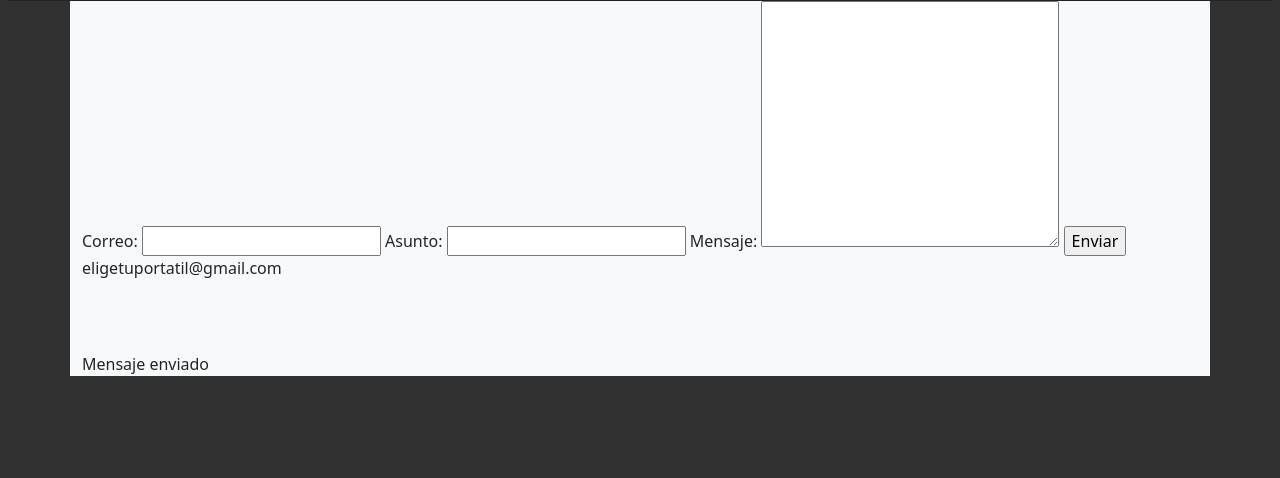
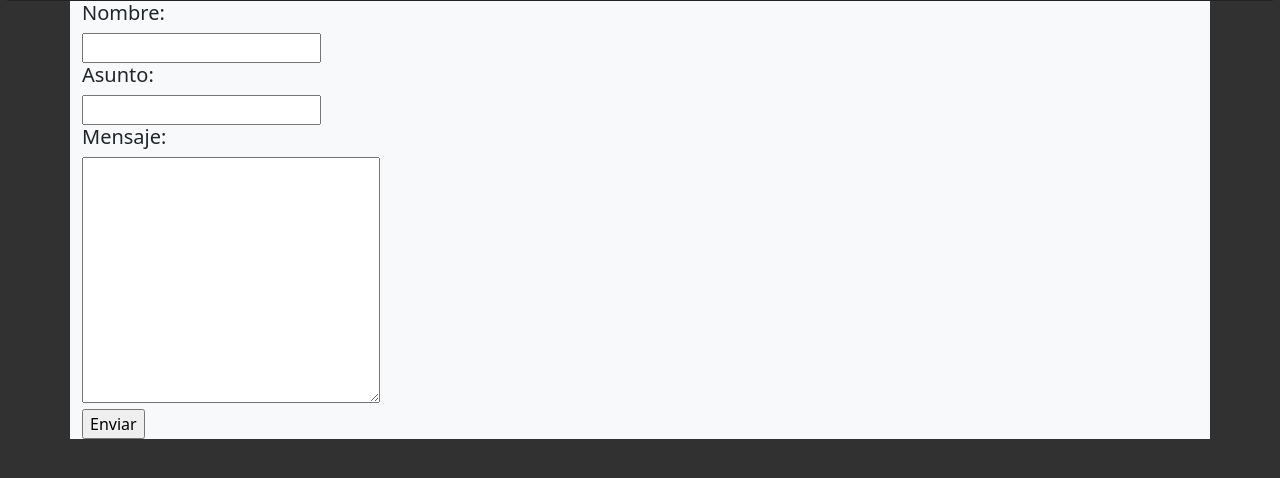
Before and after one commit to Dragonf-j/-TFG-I.E.S.-Punta-del-Verde-Elige-tu-portatil, a PHP site: page /vistas/contacto.php in a window 1280 px wide. Shown: the part 231-709 px from the top of the page. Run offline with PHP 8.4, Linux system fonts and the light colour scheme; data that the repository does not hold is empty.

Commit message:
update 10/02/2022 v0.2

```diff
--- a/controlers/controlador_mail/controlador_mail.php
+++ b/controlers/controlador_mail/controlador_mail.php
@@ -13,7 +13,7 @@ class mensaje{
         echo $asunto."<br>";
         echo $mensaje."<br>";
 
-        // mail($correo,$correoUsuario,$asunto,$mensaje );
+         mail($correo,$asunto,$mensaje );
         echo 'Mensaje enviado';
 
     }
--- a/vistas/contacto.php
+++ b/vistas/contacto.php
@@ -78,31 +78,36 @@
     </header>
     <div class="container bg-light d-flex flex-column justify-content-around ">
         <form action="" method="post">
-            <label for="correo">
-                Correo:
-                <input type="email" name="correo" id="correo">
+            <label for="nombre">
+               <h5> Nombre: </h5>
+                <input type="text" name="nombre" id="nombre">
+
             </label>
+            <br>
             <label for="asunto">
-                Asunto:
+                <h5>Asunto:</h5>
                 <input type="text" name="asunto" id="asunto">
             </label>
-            <label for="">
-                Mensaje:
+            <br>
+            <label for="mensaje">
+            <h5>Mensaje:</h5>
                 <textarea name="mensaje" id="" cols="30" rows="10"></textarea>
             </label>
+            <br>
             <input type="submit" value="Enviar">
 
         </form>
         <?php
-        $correo = $_POST['correo'];
-        $asunto = $_POST['asunto'];
-        $mesaje = $_POST['mensaje'];
-        // echo $correo;
-        // echo $asunto;
-        // echo $mesaje;
-        require_once('../controlers/controlador_mail/controlador_mail.php');
-        $mail = new mensaje();
-        $mail->enviarMensaje($correo, $asunto, $mesaje);
+            require_once("../controlers/controlador_mail/controlador_mail.php");
+            if(isset($_POST['nombre']) && isset($_POST['asunto']) && isset($_POST['mensaje'])){
+            $controler_mail = new mensaje();
+            $nombre = $_POST['nombre'];
+            $asunto = $_POST['asunto'];
+            $mensae =$_POST['mensaje'];
+
+            $mail = new mensaje();
+            $mail->enviarMensaje($nombre, $asunto, $mensae);
+            }
         ?>
     </div>
 
```
Also changed, not shown: controlers/controlador.php (+5 -5 lines).
